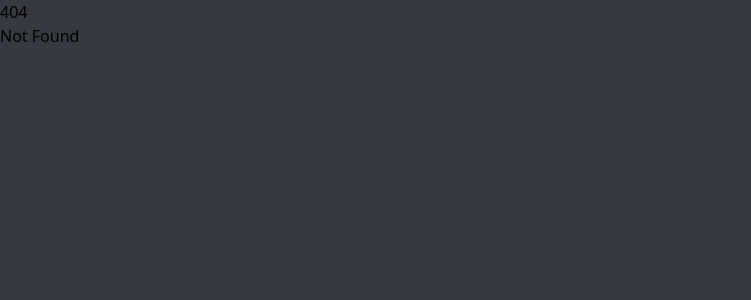
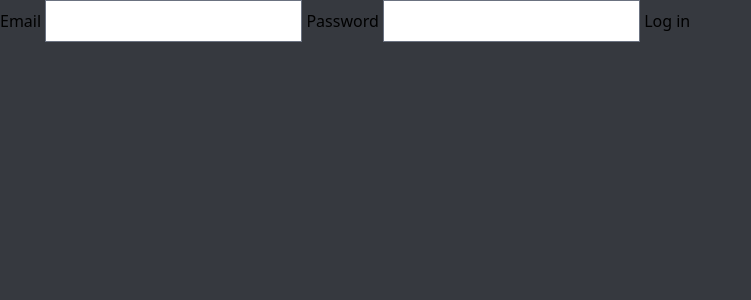
Before and after one commit to ap0nia/hackUCI, a SvelteKit app in the folder apps/web/: page /session in a window 1280 px wide. Before the commit this address had no page. Shown: the top 300 px of the page, without its empty margins (0-751 px from the left). Built offline with nearby package versions, Linux system fonts and the light colour scheme.

Commit message:
+page.server.ts

```diff
--- /dev/null
+++ b/apps/web/src/routes/session/+page.server.ts
@@ -0,0 +1,8 @@
+import type { Actions } from './$types';
+
+export const actions = {
+  default: async ({ request, cookies }) => {
+    const formData = await request.formData()
+    cookies.set('email', formData.get('email') as string)
+  }
+} satisfies Actions;
--- /dev/null
+++ b/apps/web/src/routes/session/+page.svelte
@@ -0,0 +1,11 @@
+<form method="POST">
+    <label>
+      Email
+      <input name="email" type="email">
+    </label>
+    <label>
+      Password
+      <input name="password" type="password">
+    </label>
+    <button>Log in</button>
+  </form>
```
